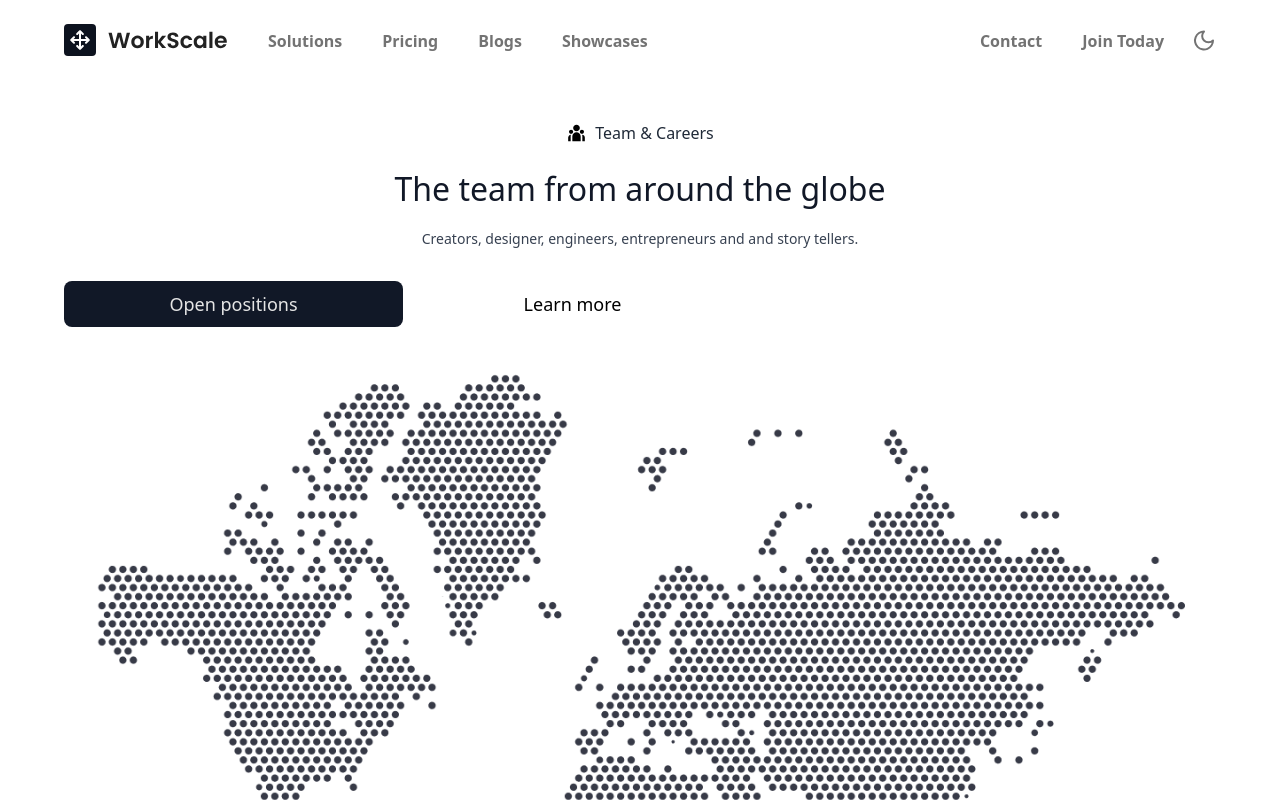
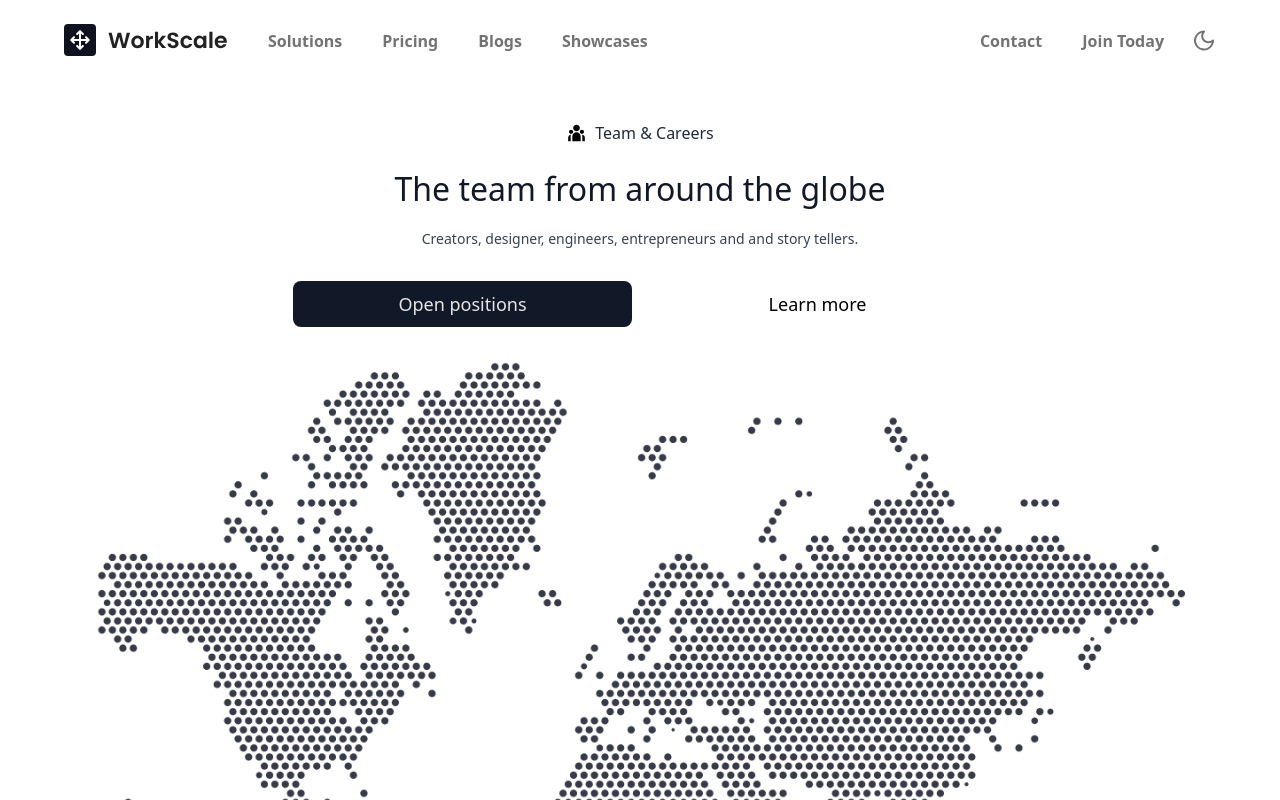
Before and after one commit to Amumug/WorkScale-ReactJS, a React (Vite) app: page / in a window 1280 px wide. Shown: the top 800 px of the page. Built offline with nearby package versions, Linux system fonts and the light colour scheme.

Commit message:
WorkScale-ReactJS

```diff
--- a/src/components/Hero.jsx
+++ b/src/components/Hero.jsx
@@ -15,24 +15,22 @@ const Hero = () => {
       <div className="flex items-end space-x-2 mt-10">
         <img src={teamlight} className="mb-0.5" />
         <h4 className="text-gray-800 text-base font-medium font-['Inter', sans-serif]">Team & Careers</h4>
-
-
-
       </div>
       <h1 className="text-center text-gray-900 text-[32px] font-medium font-['Inter', sans-serif] mt-5">The team from around the globe</h1>
       <h4 className="text-center text-gray-700 text-sm font-medium font-['Inter', sans-serif] mt-4">Creators, designer, engineers, entrepreneurs and and story tellers.</h4>
       <div>
-        <div>
-          <div className="w-full md:w-[339px] h-[46px] px-7 py-[5px] mt-8 mb-3 bg-gray-900 rounded-lg justify-center items-center gap-2.5 inline-flex">
+        <div className="flex flex-col md:flex-row md:justify-center items-center space-y-4 md:space-y-0 md:space-x-4 mt-8">
+          <div className="w-full md:w-[339px] h-[46px] px-7 py-[5px] cursor-pointer bg-gray-900 rounded-lg justify-center items-center gap-2.5 inline-flex">
             <div className="text-neutral-200 text-lg font-medium font-['Inter', sans-serit]">Open positions</div>
           </div>
 
-          <div className="w-full md:w-[339px] h-[46px] px-7 py-[5px]  justify-center items-center gap-2.5 inline-flex">
+          <div className="w-full md:w-[339px] h-[46px] px-7 py-[5px] cursor-pointer justify-center items-center gap-2.5 inline-flex">
             <div className="text-gray-901 text-lg font-medium font-['Inter', sans-serif]">Learn more</div>
           </div>
         </div>
+        <img src={worldmaplight} className="w-full hidden md:block" />
 
-        <img src={worldmaplight} className="w-full hidden md:block" />
+
         <div className="flex-col justify-start items-start inline-flex mt-10">
           <div className="flex-col justify-start items-start gap-3.5 inline-flex ">
             <img src={book} />
```
